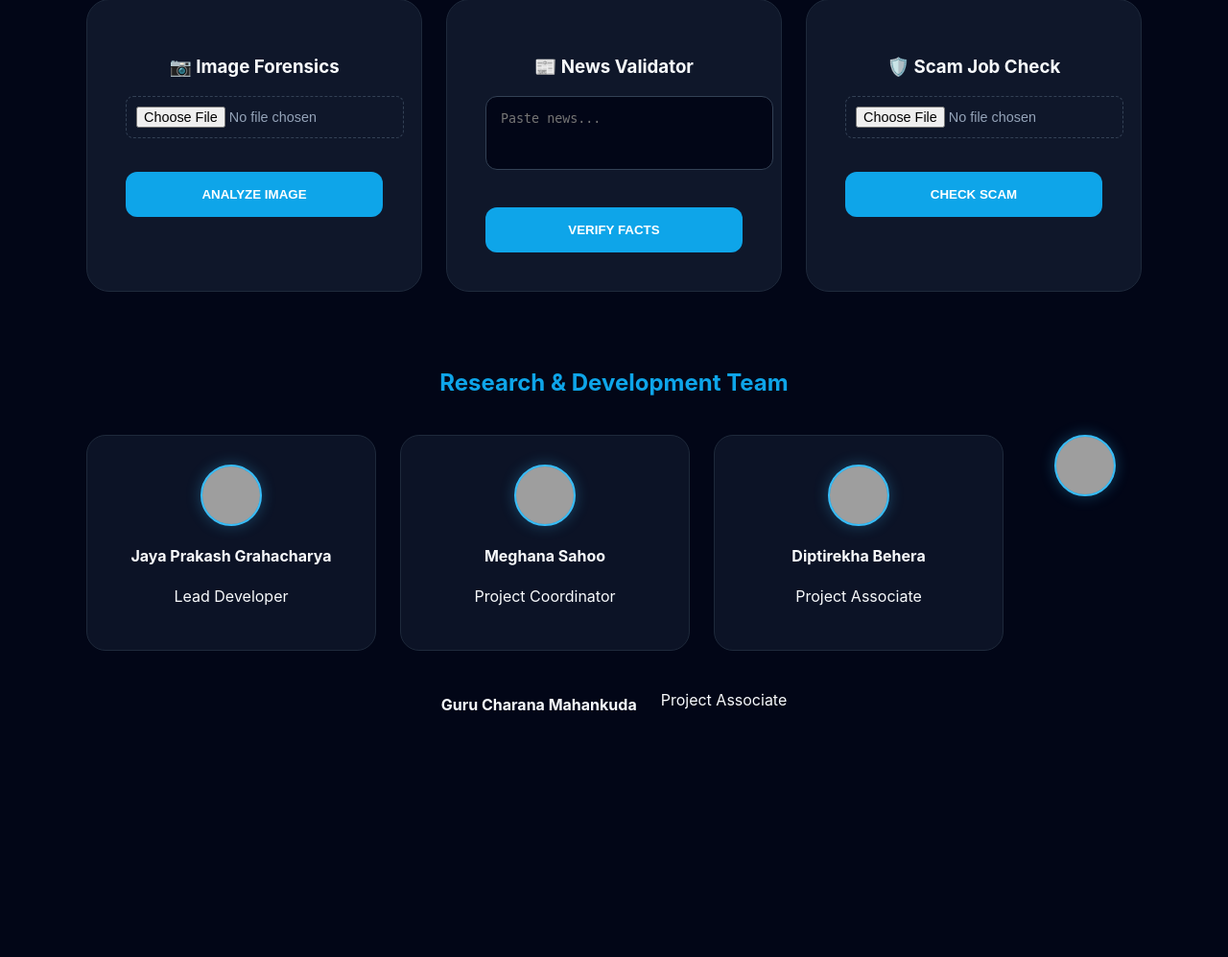
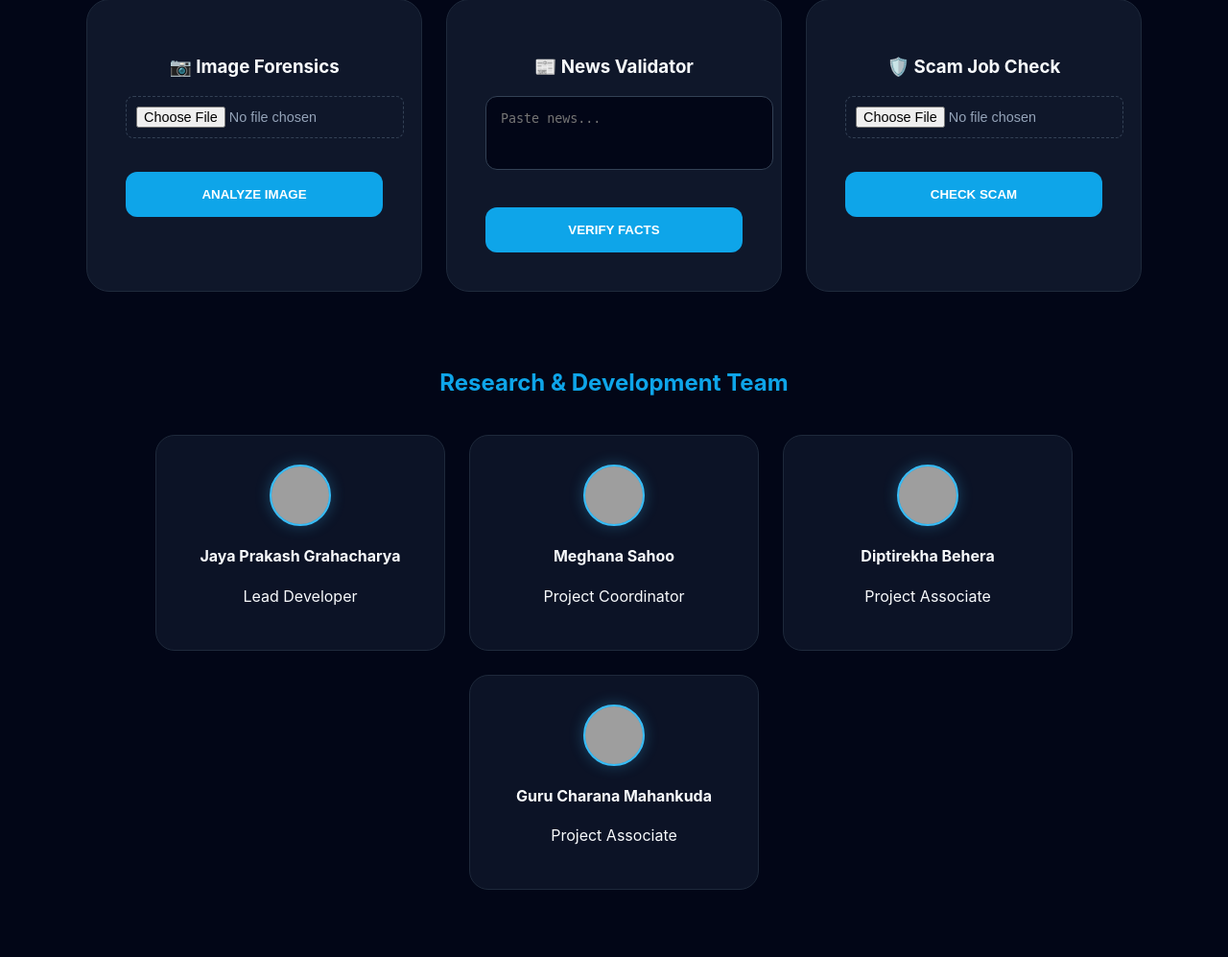
Before and after one commit to jaya-prakash-grahacharya/Project-Pramana-AI, a Flask app: page / in a window 1280 px wide. Shown: the part 237-1234 px from the top of the page at 96% size. Before the commit the page ends 977 px from the top, so only its background shows below. Run offline with Flask 3, Linux system fonts and the light colour scheme; grey boxes are pictures that could not be loaded.

Commit message:
Update index.html

```diff
--- a/templates/index.html
+++ b/templates/index.html
@@ -75,7 +75,7 @@
         <div class="team-grid">
             <div class="team-card"><div class="member-icon"><img src="https://lh3.googleusercontent.com/u/0/d/1623gEeHYTKwZXuRhZOpuvD4vyTfJTXeB" alt=""></div><h4>Jaya Prakash Grahacharya</h4><p>Lead Developer</p></div>
             <div class="team-card"><div class="member-icon"><img src="https://lh3.googleusercontent.com/u/0/d/1ScE-TN-6qE8C_0mdLYkRFzibHEcagCl-" alt=""></div><h4>Meghana Sahoo</h4><p>Project Coordinator</p></div>
-            <div class="team-card"><div class="member-icon"><img src="https://lh3.googleusercontent.com/u/0/d/1dq7EgiwcuxvOVd6Fu1BjA2Vc0YQSqnSR" alt=""></div><h4>Diptirekha Behera</h4><p>Project Associate</p></div
+            <div class="team-card"><div class="member-icon"><img src="https://lh3.googleusercontent.com/u/0/d/1dq7EgiwcuxvOVd6Fu1BjA2Vc0YQSqnSR" alt=""></div><h4>Diptirekha Behera</h4><p>Project Associate</p></div>
             <div class="team-card"><div class="member-icon"><img src="https://lh3.googleusercontent.com/u/0/d/1jlUNmbVOejsJQ83EiIPSIhO4hBMOP-yM" alt=""></div><h4>Guru Charana Mahankuda</h4><p>Project Associate</p></div>
         </div>
     </div>
```
